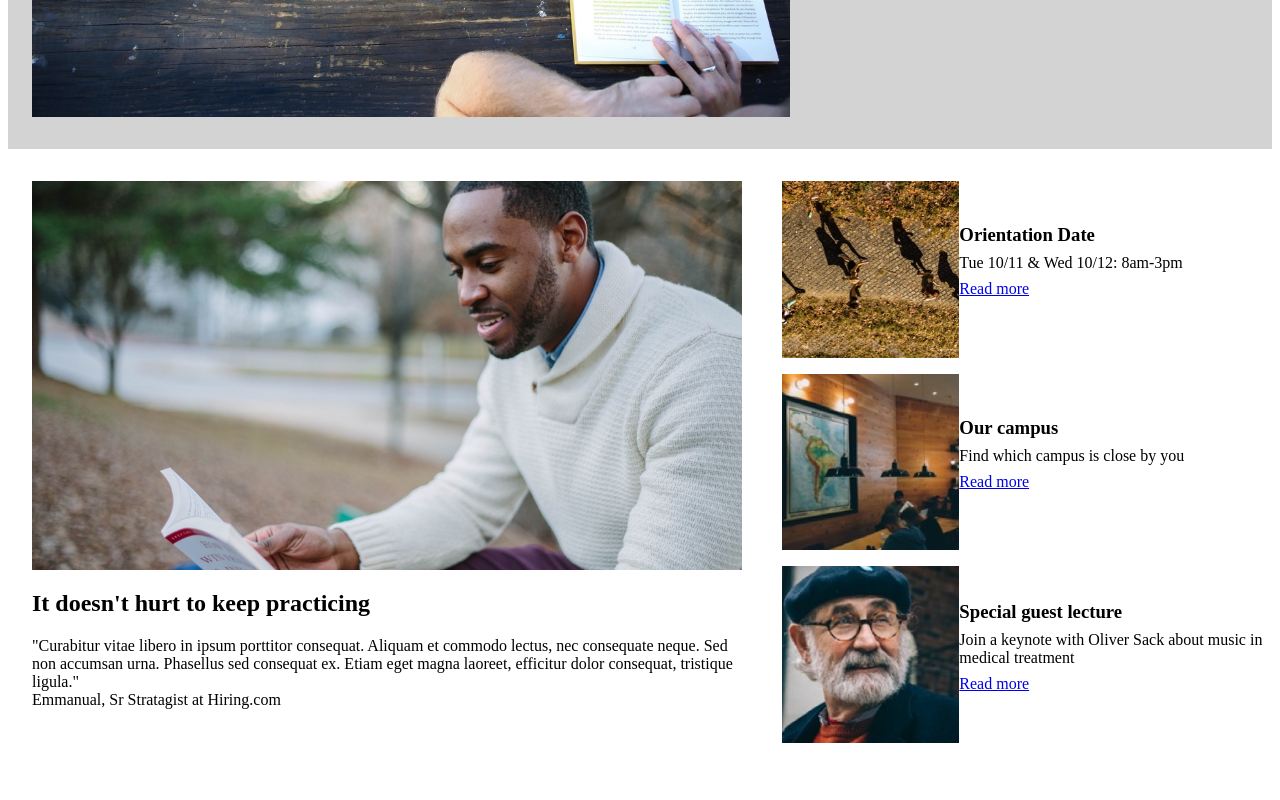
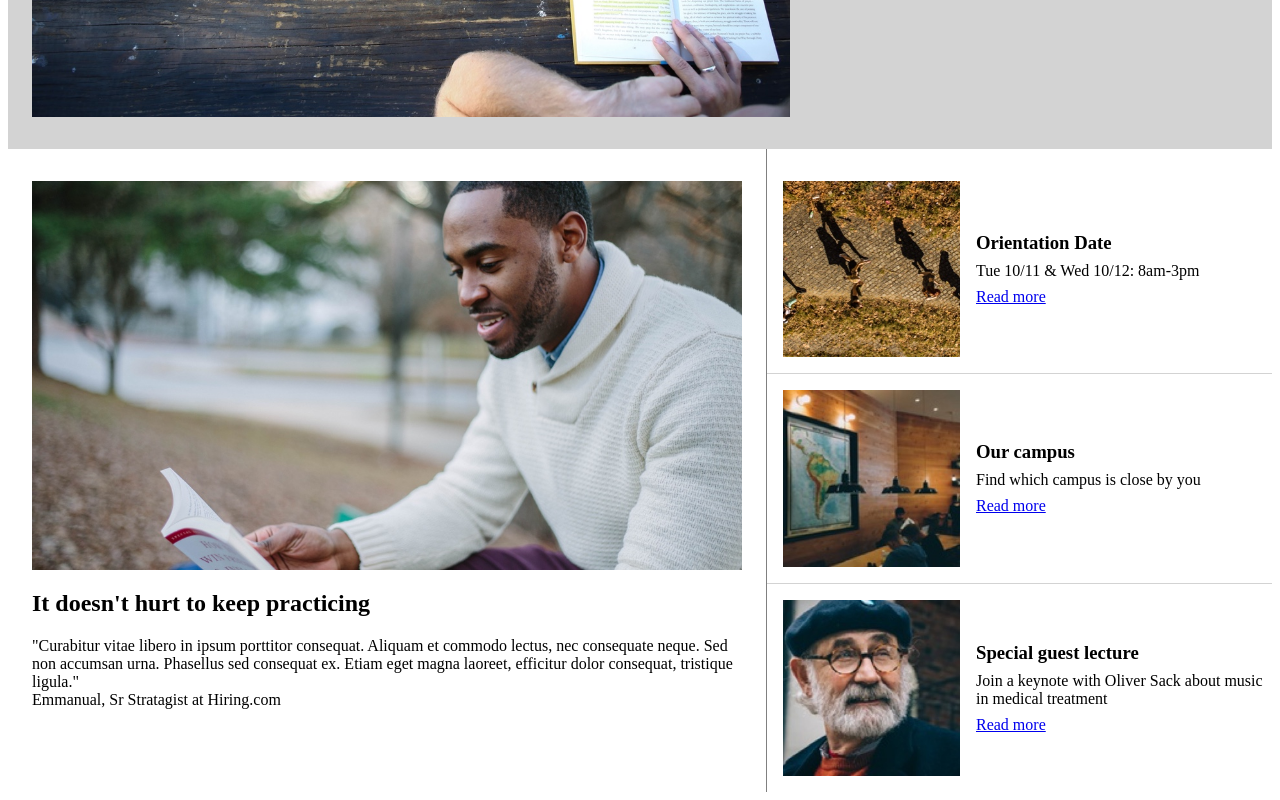
Before and after one commit to CriLauGit/Colmar-Academy, a plain HTML site: page index.html in a window 1280 px wide. Shown: the part 548-1348 px from the top of the page. Before the commit the page ends 1299 px from the top, so only its background shows below. Drawn offline with Linux system fonts and the light colour scheme.

Commit message:
added borders

```diff
--- a/resources/css/style.css
+++ b/resources/css/style.css
@@ -215,6 +215,8 @@ li a {
 
     .right-side {
         width: 40%;
+        border-left: 1px solid gray;
+        box-sizing: border-box;
     }
 
     .orientation, .campus, .lecture {
@@ -225,8 +227,7 @@ li a {
     .orientation img, .campus img, .lecture img {
         width: 35%;
         height: auto;
-        padding-top: 16px;
-        padding-left: 16px;
+        padding: 16px 16px;
     }
 
     .details p {
@@ -237,4 +238,9 @@ li a {
     .details h3, a, p {
         margin: 0;
     }
+
+    .campus {
+        border-top: 1px solid lightgrey;
+        border-bottom: 1px solid lightgrey;
+    }
 }
```
